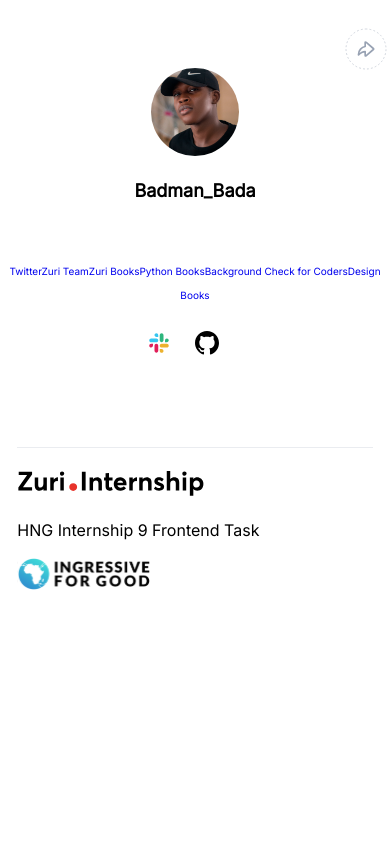
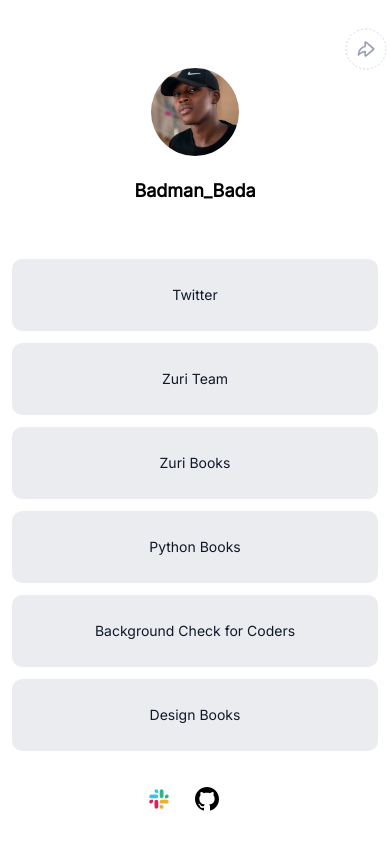
Before and after one commit to Tommy-Bada/Link-Nest, a React (Vite) app: page / in a window 390 px wide. Shown: the top 844 px of the page. Built offline with nearby package versions, Linux system fonts and the light colour scheme.

Commit message:
Fix app styling suit anchor tags

```diff
--- a/src/App.css
+++ b/src/App.css
@@ -29,24 +29,23 @@
 }
 
 /* Link Section Styling */
-button{
+a{
+  text-decoration: none;
+  display: block;
   width: 90%;
   background: #EAECF0;
   border: none;
   padding: 24px 0;
-  margin-bottom: 24px;
+  margin: 12px auto;
   border-radius: 10px;
   font-size: 18px;
   font-weight: 500;
   color: #101828;
 }
-button:hover{
+a:hover{
   cursor: pointer;
   color: #EAECF0;
   background: #101828;
-}
-a{
-  text-decoration: none;
 }
 .link-logos{
   display: flex;
@@ -77,7 +76,7 @@
   #twitter{
     font-size: 18px;
   }
-  button{
+  a{
     width: 98%;
     font-size: 14px;
   }
```
